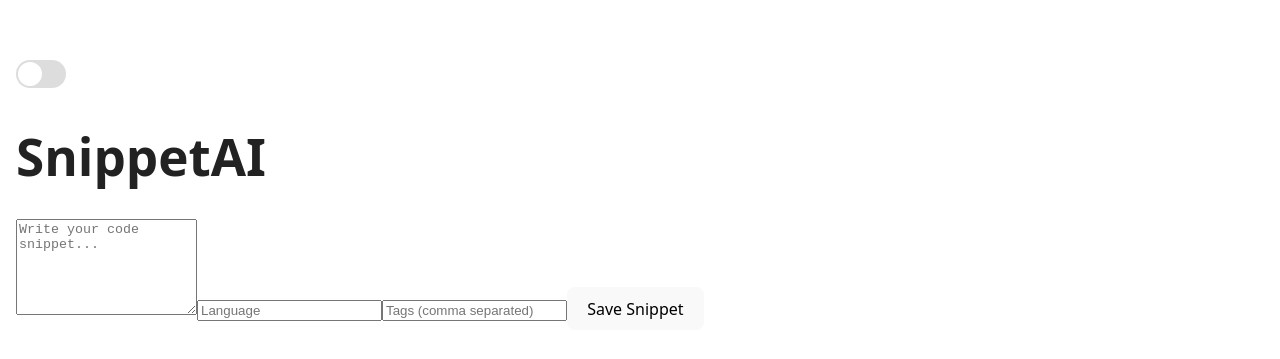
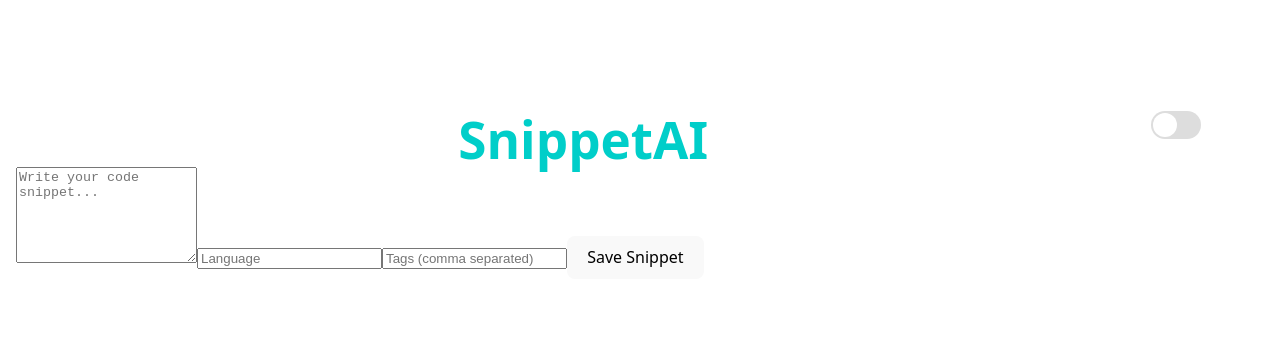
Before and after one commit to shircohen83/SnippetAI, a React (Vite) app: page / in a window 1280 px wide. Shown: the part 195-554 px from the top of the page. Built offline with nearby package versions, Linux system fonts and the light colour scheme.

Commit message:
handle title and tuggle button

```diff
--- a/src/App.tsx
+++ b/src/App.tsx
@@ -28,8 +28,10 @@
 
   return (
     <div className={`app-container ${theme}`}>
-      <ToggleButton isOn={theme === "dark"} onToggle={toggleTheme} />
-      <h1 className="title-container">SnippetAI</h1>
+      <div className="title-container">
+        <h1 >SnippetAI</h1>
+        <ToggleButton isOn={theme === "dark"} onToggle={toggleTheme} />
+      </div>
       <SnippetEditor onSave={handleAddSnippet} />
       {snippets.map((snippet) => (
         <div key={snippet.id} className="snippet-card">
```
